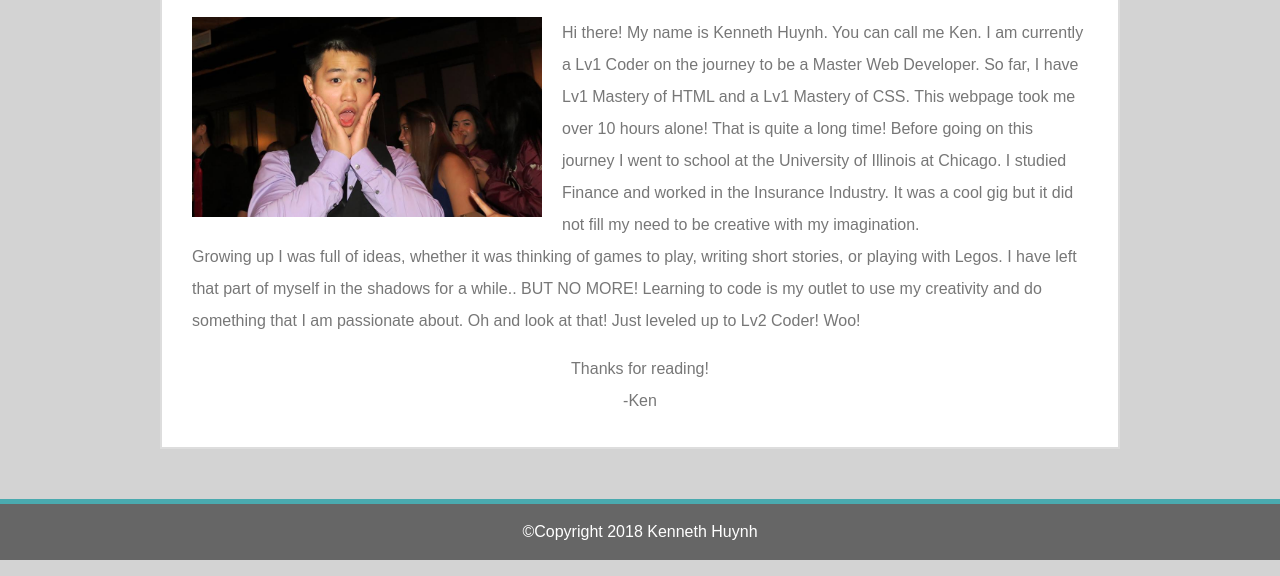
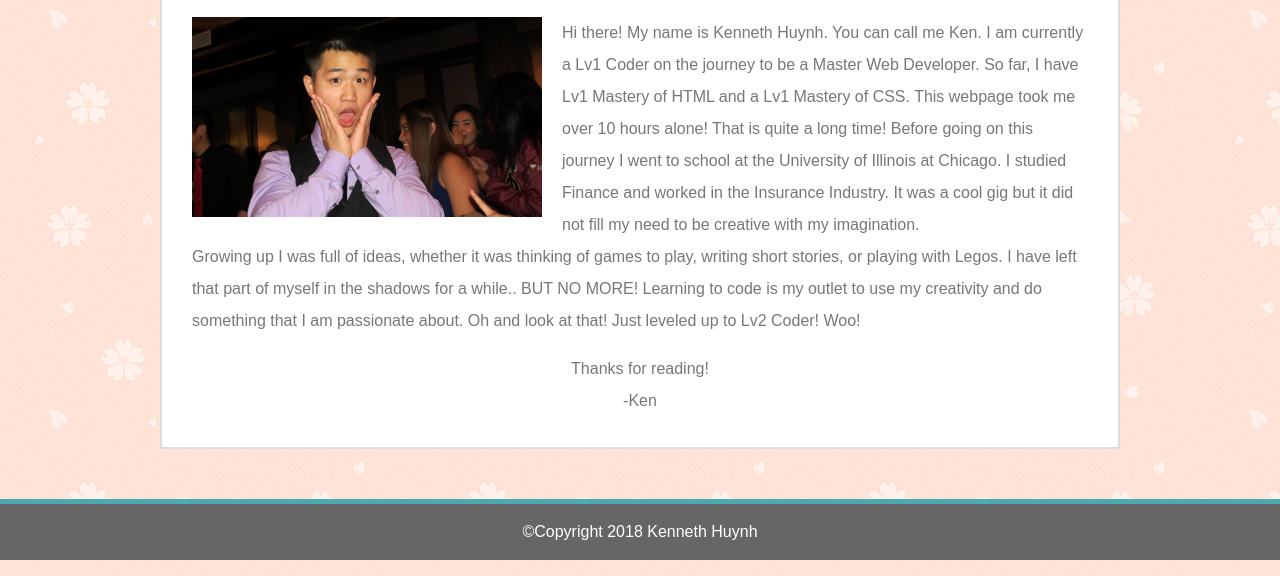
Before and after one commit to zankokou/Basic-Portfolio, a plain HTML site: page index.html in a window 1280 px wide. Shown: the part 224-800 px from the top of the page. Drawn offline with Linux system fonts and the light colour scheme.

Commit message:
added background

```diff
--- a/assets/css/style.css
+++ b/assets/css/style.css
@@ -1,9 +1,10 @@
 * {
     box-sizing: border-box;
+
 }
 
 body {
-    background: lightgray;
+    background-image: url("../images/sakura.png");
     overflow: auto;
     font-family: 'Arial', 'Helvetica Neue', Helvetica, sans-serif;
 }
```
Also changed, not shown: assets/images/christmas.png (added), assets/images/sakura.png (added), 1 other file.
